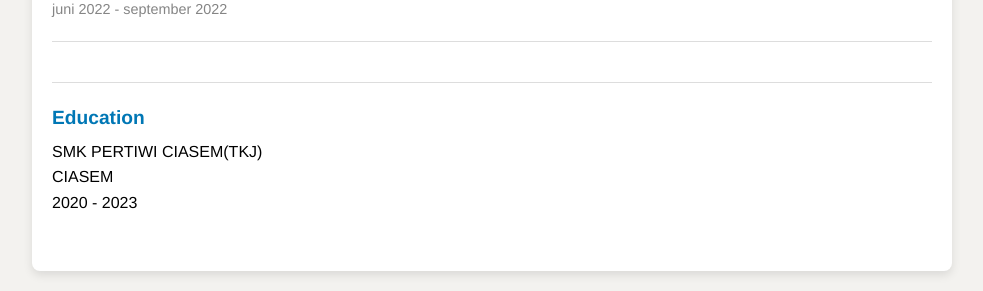
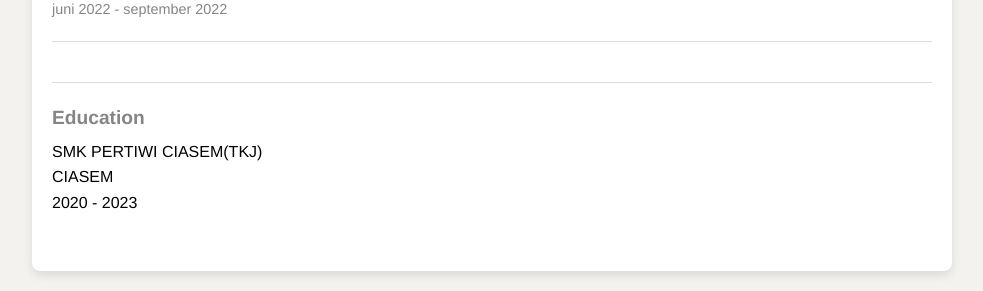
Before and after one commit to syandhilakarno/syandhilakarno.github.io, a PHP site: page / in a window 1280 px wide. Shown: the part 667-958 px from the top of the page, without its empty margins (148-1131 px from the left). Run offline with PHP 8.4, Linux system fonts and the light colour scheme.

Commit message:
Update 11.css

```diff
--- a/cv online/11.css
+++ b/cv online/11.css
@@ -74,7 +74,7 @@
   .experience-item h2 {
   font-weight: bold;
   font-size: 1.2em;
-  color: #0077b5;
+  color: #858585;
   margin-bottom: 5px;
   }
 
```
